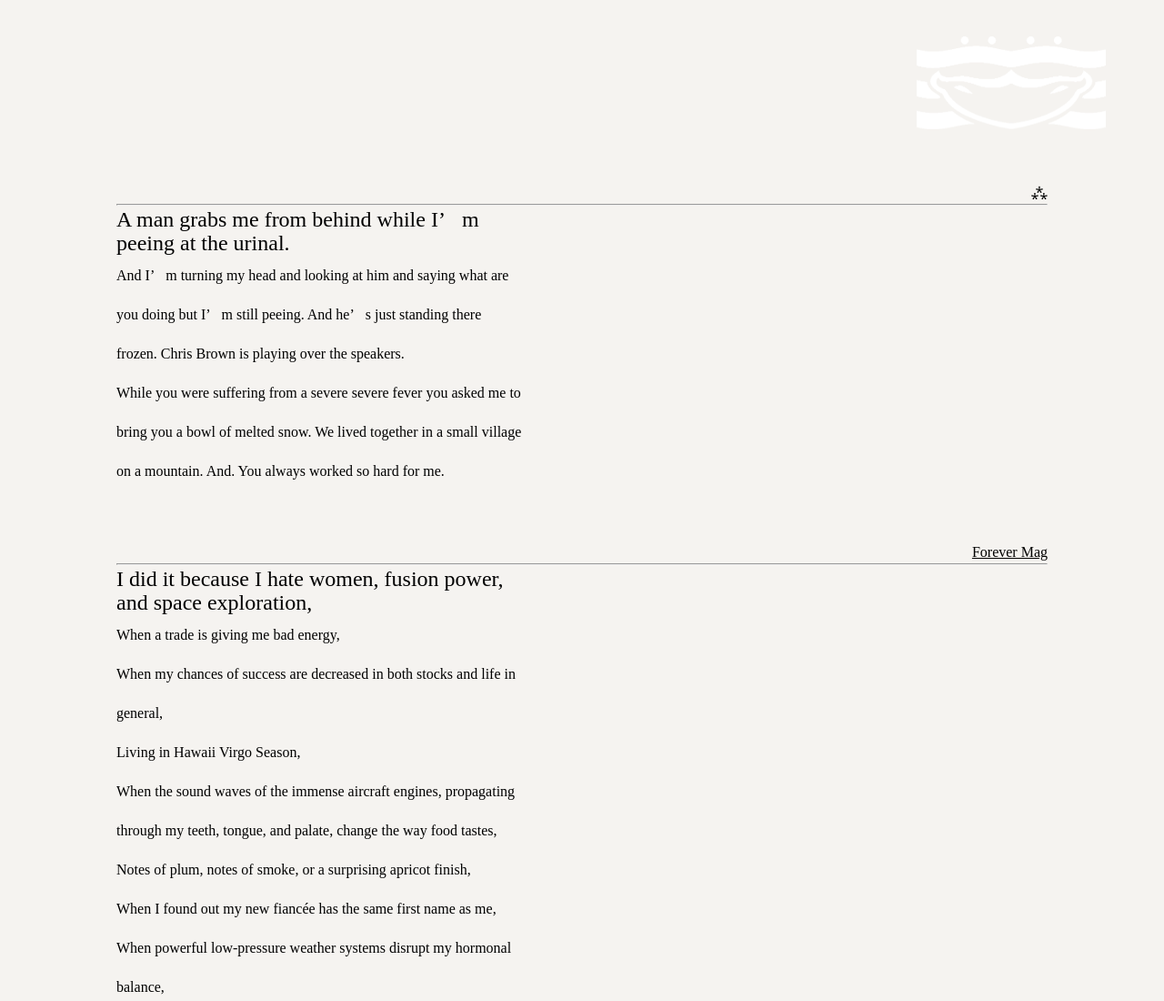
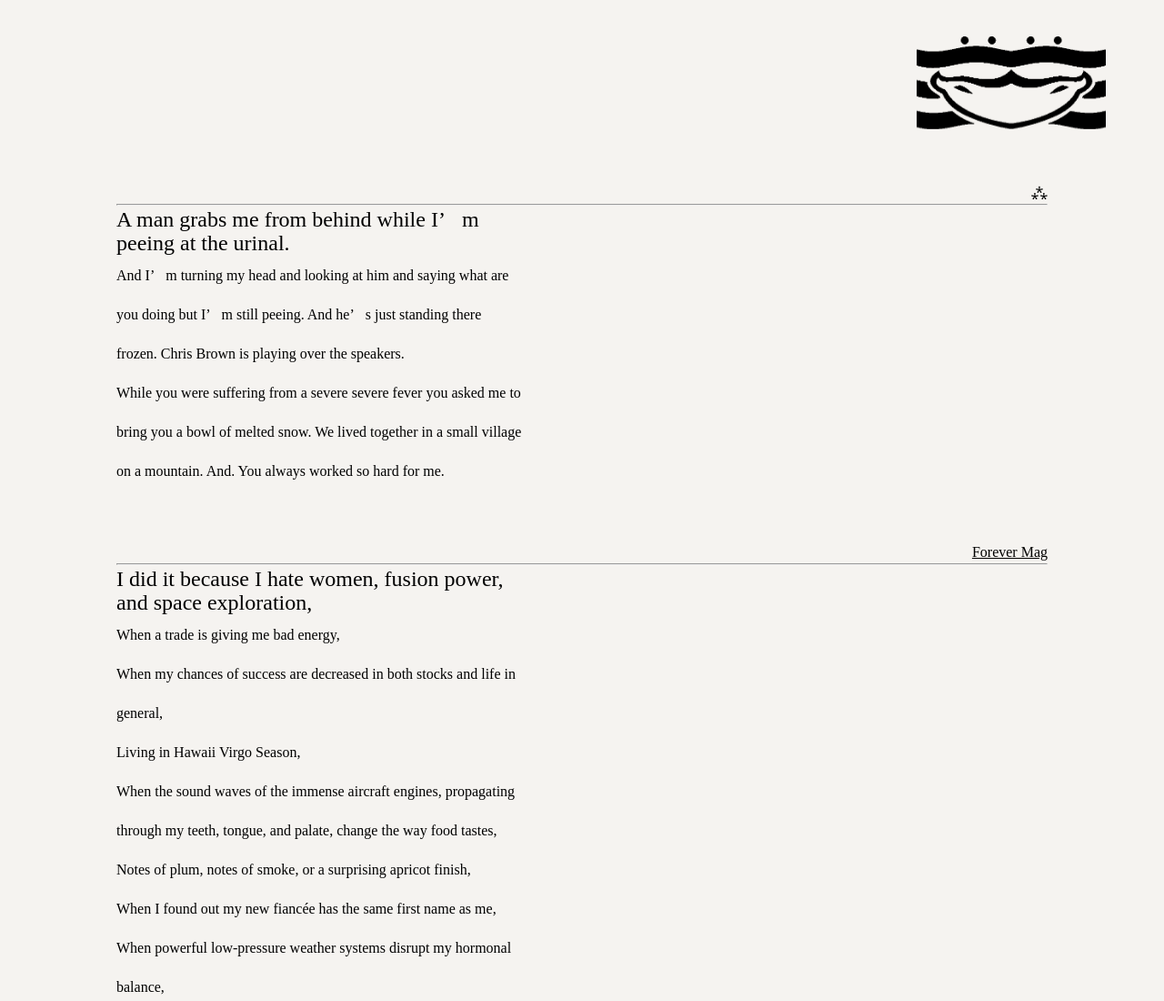
Before and after one commit to gabrielfriend/gabrielfriend.github.io, a plain HTML site: page index.html in a window 1280 px wide. Shown: the top 1100 px of the page at 91% size. Drawn offline with Linux system fonts and the light colour scheme.

Commit message:
Add files via upload

```diff
--- a/index.html
+++ b/index.html
@@ -10,13 +10,13 @@
     <link href="https://fonts.googleapis.com/css2?family=Noto+Sans+TC:wght@300&family=Noto+Serif+TC&display=swap" rel="stylesheet">
 
     <title>friend.pictures</title>
-    <link rel="icon" href="https://cdn.glitch.global/da294383-918a-4298-a8be-5095553ee783/favicon.png?v=1680554063387" />
+    <link rel="icon" src="favicon.png" />
     <link rel="stylesheet" href="/style.css" />
   </head>
 
   <body>
 
-    <img src="face-of-spirit-white.png" class="header">
+    <img src="face-of-spirit.png" class="header">
 
     <div>
       <br><br><br><br>
```
